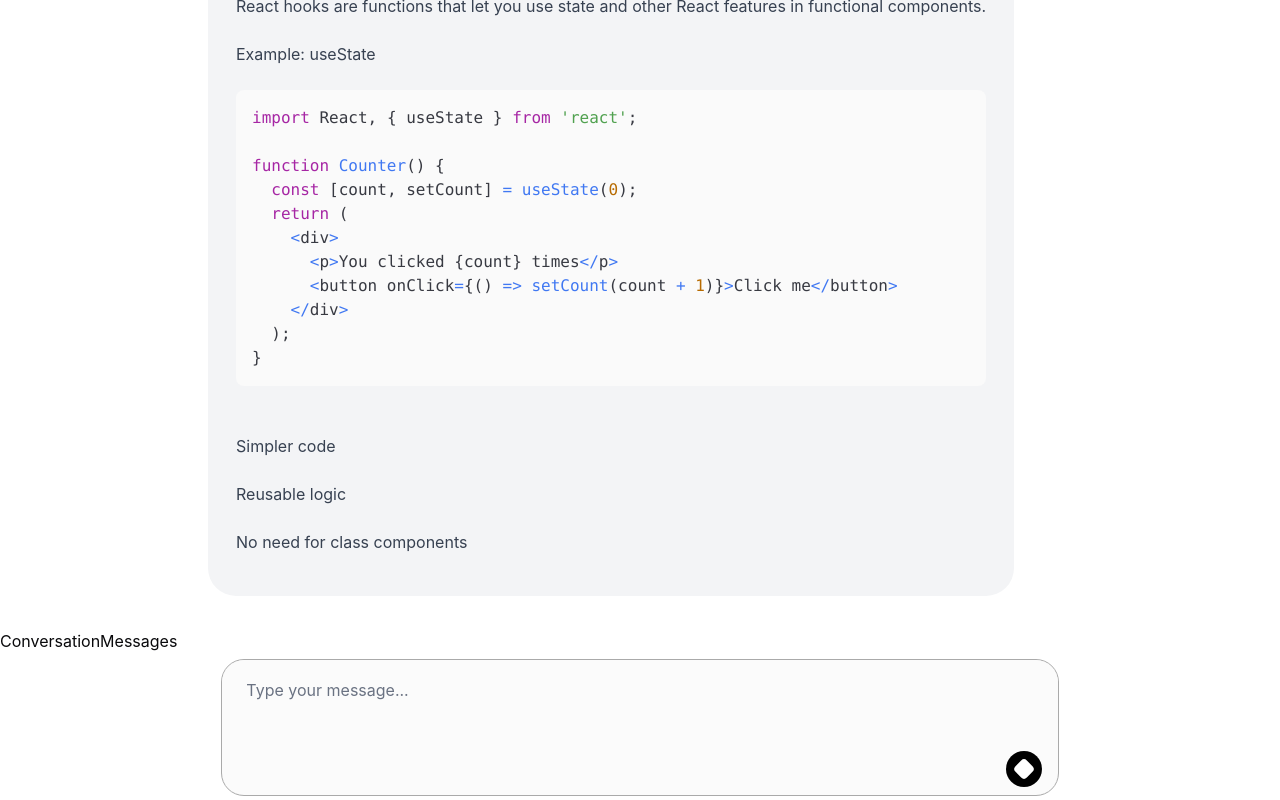
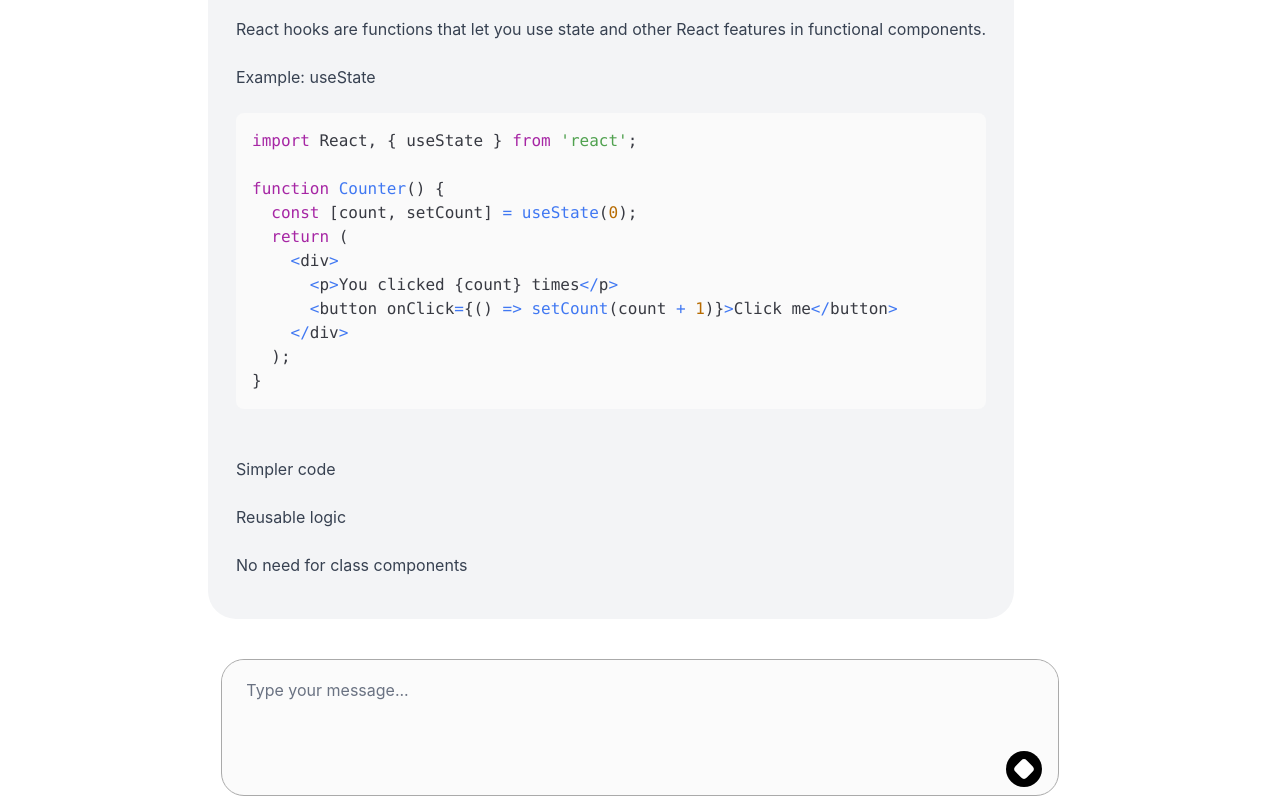
Before and after one commit to mohamedayari1/react-stars-frontend, a React (Vite) app: page / in a window 1280 px wide. Built offline with nearby package versions, Linux system fonts and the light colour scheme; a web font is replaced by a local one.

Commit message:
refactor Converation.tsx

```diff
--- a/src/conversation/Conversation.tsx
+++ b/src/conversation/Conversation.tsx
@@ -1,15 +1,11 @@
 import Demo from '../components/ConversationBubble';
 import MessageInput from '../components/MessageInput';
 
-
 export default function Conversation() {
-
   return (
     <div className="flex h-full flex-col justify-end gap-1">
-
       <Demo />
 
-      ConversationMessages
       <div className="bg-opacity-0 z-3 flex h-auto w-full max-w-[1300px] flex-col items-end self-center rounded-2xl py-1 md:w-9/12 lg:w-8/12 xl:w-8/12 2xl:w-6/12">
         <div className="flex w-full items-center rounded-[40px]">
           <MessageInput />
```
